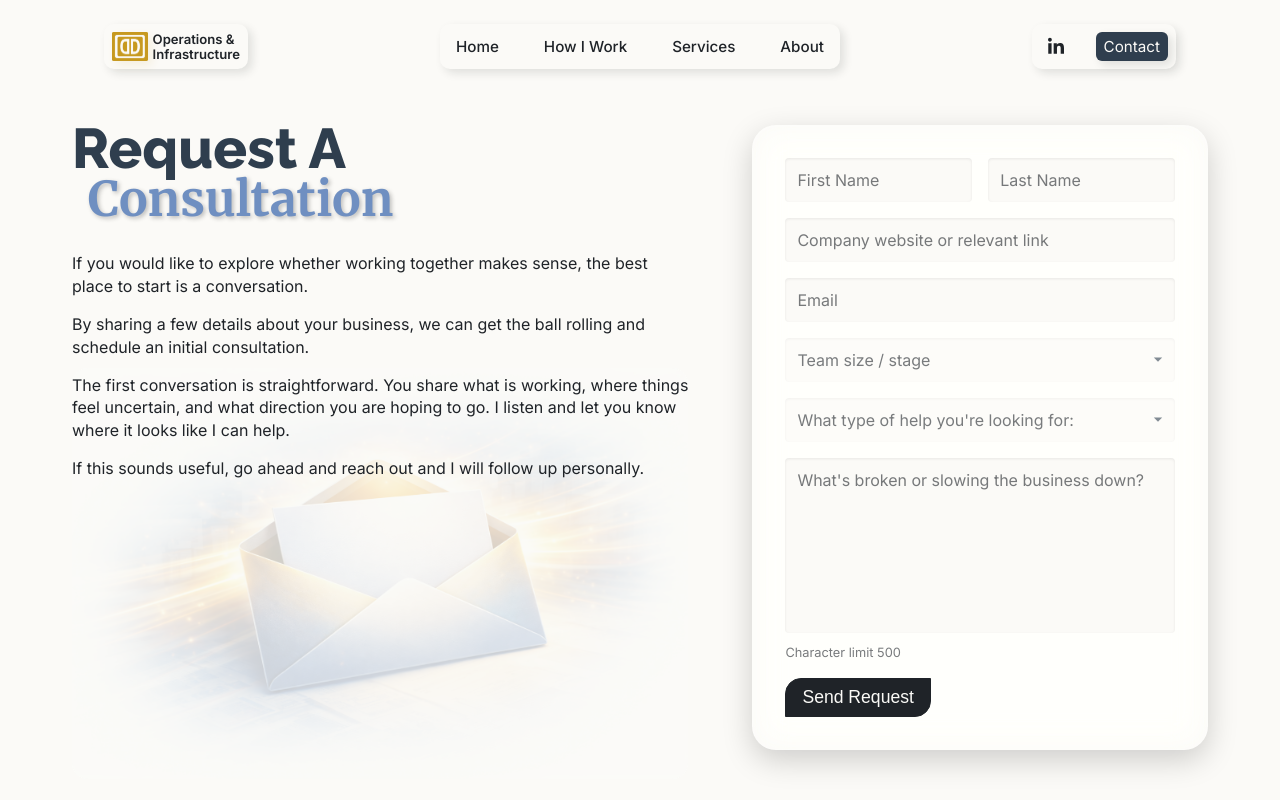
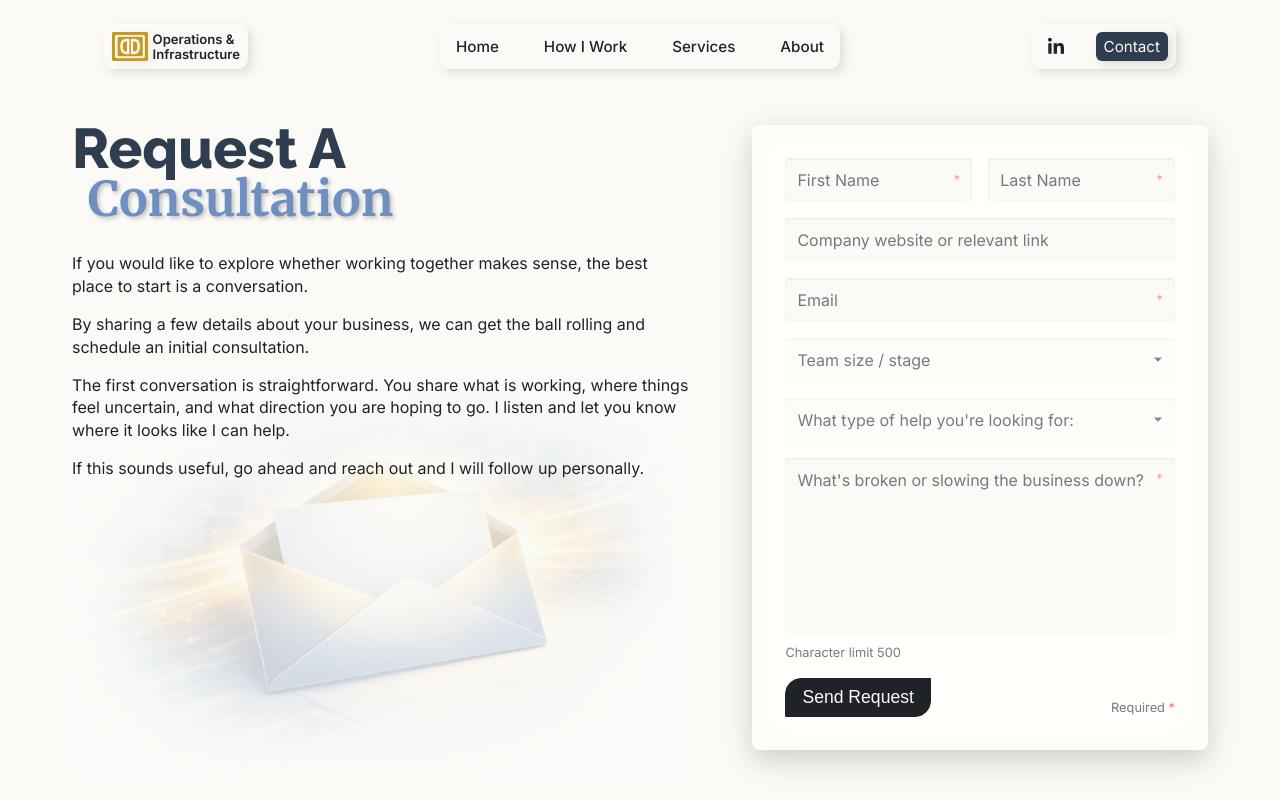
Before and after one commit to dinardavis/dinardavis_operations, a React (Create React App) app: page /contact in a window 1280 px wide. Shown: the top 800 px of the page. Built offline with nearby package versions, Linux system fonts and the light colour scheme.

Commit message:
Sitewide styling changes

```diff
--- a/src/pages/Contact.js
+++ b/src/pages/Contact.js
@@ -264,7 +264,7 @@ function Contact() {
               <div className="contact-form-card frosted-glass">
                 <form className="contact-form" onSubmit={sendEmail}>
                   <div className="contact-form-grid">
-                    <div className="form-group">
+                    <div className="form-group form-group--required">
                       <input
                         type="text"
                         id="firstName"
@@ -275,8 +275,9 @@ function Contact() {
                         className="firstNameField"
                         required
                       />
+                      <span className="contact-form-required-dot" aria-hidden="true">*</span>
                     </div>
-                    <div className="form-group">
+                    <div className="form-group form-group--required">
                       <input
                         type="text"
                         id="lastName"
@@ -287,6 +288,7 @@ function Contact() {
                         className="lastNameField"
                         required
                       />
+                      <span className="contact-form-required-dot" aria-hidden="true">*</span>
                     </div>
                     <div className="form-group contact-form-span-2">
                       <input
@@ -298,7 +300,7 @@ function Contact() {
                         onChange={handleChange}
                       />
                     </div>
-                    <div className="form-group contact-form-span-2">
+                    <div className="form-group form-group--required contact-form-span-2">
                       <input
                         type="email"
                         id="email"
@@ -309,6 +311,7 @@ function Contact() {
                         className="emailField"
                         required
                       />
+                      <span className="contact-form-required-dot" aria-hidden="true">*</span>
                     </div>
                     <div className="form-group contact-form-span-2">
                       <select
@@ -342,7 +345,7 @@ function Contact() {
                         ))}
                       </select>
                     </div>
-                    <div className="form-group contact-form-span-2 contact-form-textarea-wrap">
+                    <div className="form-group form-group--required contact-form-span-2 contact-form-textarea-wrap">
                       <textarea
                         id="message"
                         name="message"
@@ -353,13 +356,20 @@ function Contact() {
                         maxLength={MESSAGE_MAX_LENGTH}
                         required
                       />
-                      <p className="contact-form-char-note">Character limit 500</p>
+                      <span className="contact-form-required-dot contact-form-required-dot--textarea" aria-hidden="true">*</span>
+                        <p className="contact-form-char-note">Character limit 500</p>
+
                     </div>
                   </div>
+                  <div className="contact-form-note-container">
+
 
                   <button type="submit" className="btn btn-primary contact-submit-btn">
                     Send Request
                   </button>
+
+                   <p className="contact-form-required-note">Required <span>*</span></p>
+                  </div>
                 </form>
               </div>
             </div>
--- a/src/styles.css
+++ b/src/styles.css
@@ -965,6 +965,7 @@ main {
   display: block;
   width: 100%;
   height: 100%;
+  border-radius: var(--radius-md);
 }
 
 .feature-card-header {
@@ -1092,7 +1093,7 @@ main {
   gap: 22px;
   align-items: center;
   padding: 20px 15px;
-  border-radius: 24px;
+  border-radius: var(--radius-md);
   min-height: 0;
   /* Frosted glass effect */
   background: rgba(255, 255, 255, 0.10);
@@ -1168,7 +1169,7 @@ main {
   align-items: center;
   margin-top: 18px;
   padding: 20px 15px;
-  border-radius: 4px;
+  border-radius: var(--radius-md);
   background: var(--color-ivory);
   color: var(--color-slate-dark);
   font-size: 1.5rem;
@@ -1849,7 +1850,7 @@ main {
 .intro-image {
   width: 100%;
   height: auto;
-  border-radius: var(--radius-sm);
+  border-radius: var(--radius-md);
   object-fit: cover;
   box-shadow: 4px 4px 10px #14171b1e;
 }
@@ -1993,7 +1994,7 @@ main {
   /* The "glass" layer */
   background: rgba(255, 255, 255, 0.10);      /* adjust 0.08–0.18 */
   border: 1px solid rgba(255, 255, 255, 0.18);
-  border-radius: 24px;
+  border-radius: var(--radius-md);
 
   /* The actual frost */
   -webkit-backdrop-filter: blur(18px) saturate(140%) contrast(105%);
@@ -2243,7 +2244,7 @@ main {
   -webkit-backdrop-filter: blur(18px) saturate(140%) contrast(105%);
   backdrop-filter: blur(18px) saturate(140%) contrast(105%);
   padding: var(--spacing-md) var(--spacing-lg);
-  border-radius: var(--radius-sm);
+  border-radius: var(--radius-md);
   transition: var(--transition);
   box-shadow: 4px 4px 10px #14171b4c;
 }
@@ -2260,7 +2261,7 @@ main {
   -webkit-backdrop-filter: blur(18px) saturate(140%) contrast(105%);
   backdrop-filter: blur(18px) saturate(140%) contrast(105%);
   padding: var(--spacing-md) var(--spacing-lg);
-  border-radius: var(--radius-sm);
+  border-radius: var(--radius-md);
   transition: var(--transition);
   box-shadow: 4px 4px 10px #14171b4c;
 }
@@ -2384,7 +2385,7 @@ main {
 .about-intro-image {
   width: 100%;
   height: auto;
-  border-radius: var(--radius-sm);
+  border-radius: var(--radius-md);
   object-fit: cover;
   box-shadow: var(--shadow-lg);
 }
@@ -2722,6 +2723,27 @@ main {
   min-height: 175px;
   max-height: 175px;
   resize: none;
+}
+
+/* Subtle required-field indicator */
+.form-group--required {
+  position: relative;
+}
+
+.contact-form-required-dot {
+  position: absolute;
+  right: 0.75rem;
+  top: 50%;
+  transform: translateY(-50%);
+  font-size: 0.8rem;
+  color: #e80f0f;
+  opacity: 0.4;
+  pointer-events: none;
+}
+
+.contact-form-required-dot--textarea {
+  top: 0.75rem;
+  transform: none;
 }
 
 .success-message {
@@ -2866,11 +2888,28 @@ main {
   position: relative;
 }
 
+.contact-form-note-container {
+  display: flex;
+  justify-content: space-between;
+  align-items: flex-end;
+}
+
 .contact-form-char-note {
   margin: 0.35rem 0 0;
   font-size: 0.8rem;
   color: var(--color-text-primary);
   opacity: 0.6;
+}
+
+.contact-form-required-note {
+  margin: 0.35rem 0 0;
+  font-size: 0.8rem;
+  color: var(--color-text-primary);
+  opacity: 0.6;
+}
+
+.contact-form-required-note span {
+  color: #e80f0f;
 }
 
 .form-group input.input-error,
@@ -3090,6 +3129,10 @@ main {
     width: 100%;
   }
 
+  .btn.btn-primary.contact-submit-btn {
+    width: 50%;
+  }
+
   .problem-section,
   .what-i-do-section,
   .how-i-work-preview-section,
```
